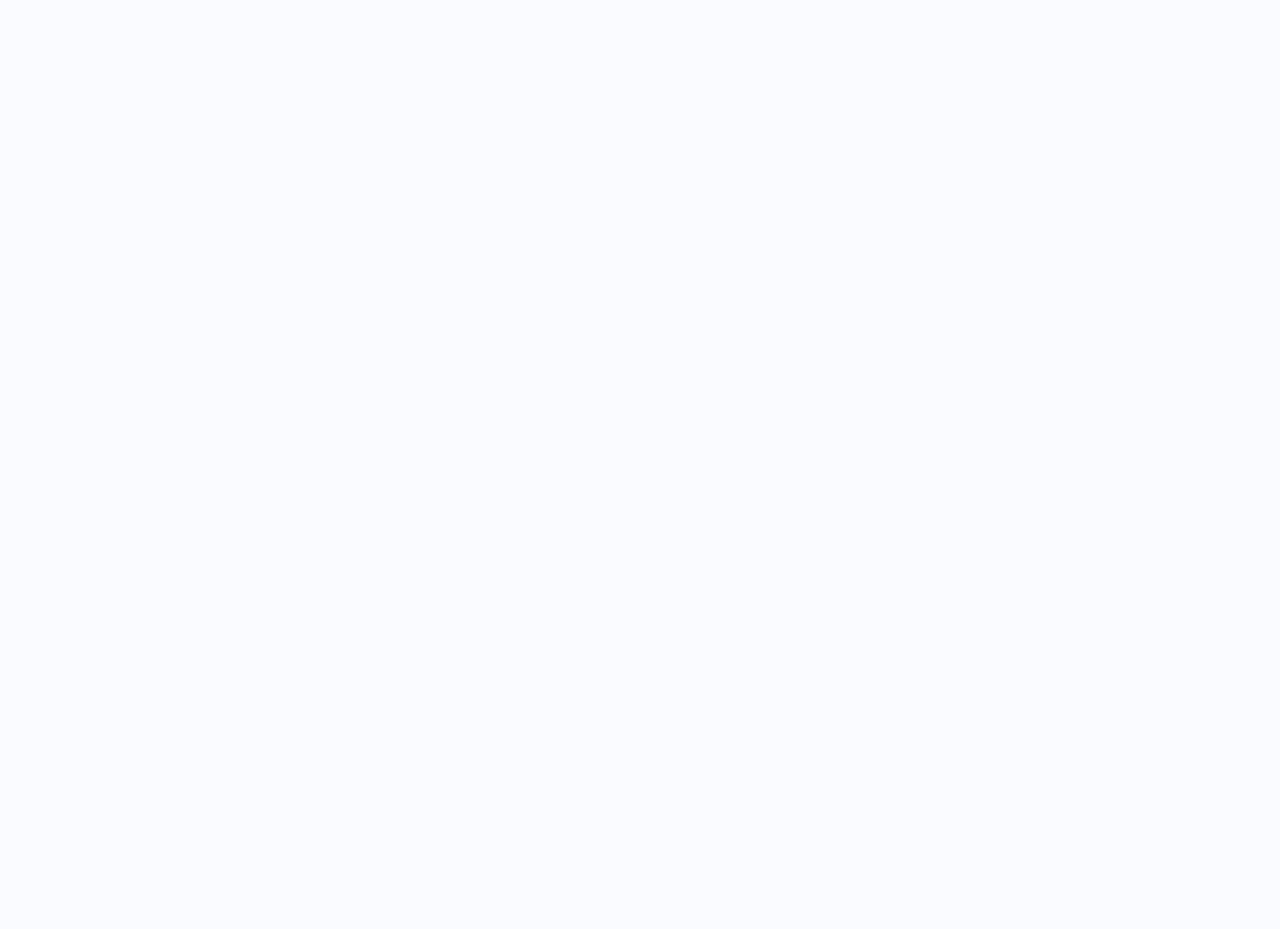
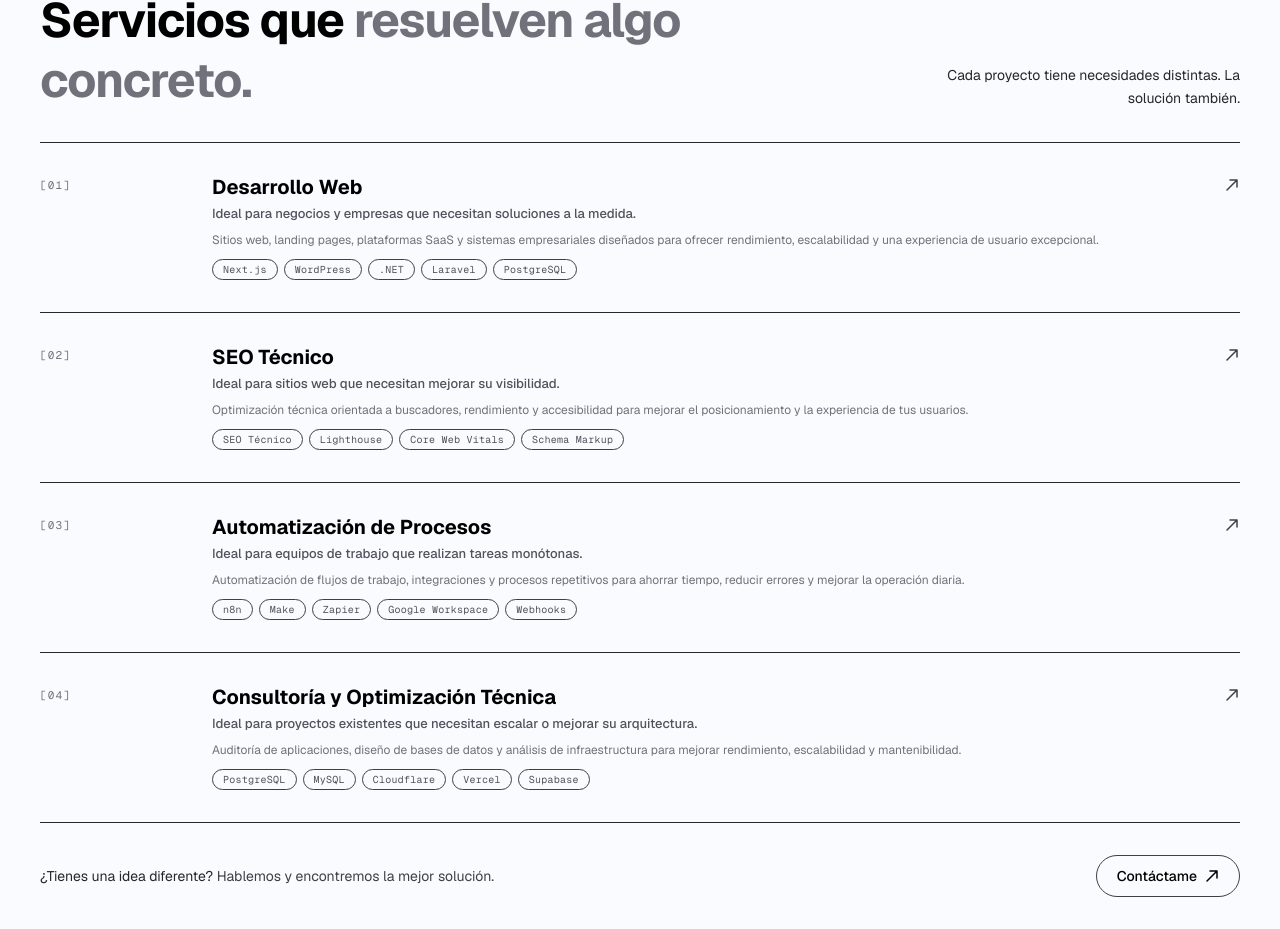
Before and after one commit to Brayandlczz/yannie.dev, a Next.js app: page / in a window 1280 px wide. Shown: the part 849-1778 px from the top of the page. Before the commit the page ends 800 px from the top, so only its background shows below. Built offline with nearby package versions, Linux system fonts and the light colour scheme.

Commit message:
feat(services): add services section (#2)

```diff
--- /dev/null
+++ b/src/app/features/services/animations/services-animations.ts
@@ -0,0 +1,80 @@
+import type { Variants } from "framer-motion";
+
+const EASE: [number, number, number, number] = [0.22, 1, 0.36, 1];
+
+export const servicesContainerVariants: Variants = {
+  hidden: {},
+  visible: {
+    transition: {
+      staggerChildren: 0.08,
+      delayChildren: 0.1,
+    },
+  },
+};
+
+export const servicesHeaderVariants: Variants = {
+  hidden: { opacity: 0, y: 20 },
+  visible: {
+    opacity: 1,
+    y: 0,
+    transition: {
+      duration: 0.6,
+      ease: EASE,
+    },
+  },
+};
+
+export const serviceRowVariants: Variants = {
+  hidden: { opacity: 0, y: 16 },
+  visible: {
+    opacity: 1,
+    y: 0,
+    transition: {
+      duration: 0.55,
+      ease: EASE,
+    },
+  },
+};
+
+export const arrowVariants: Variants = {
+  idle: {
+    x: 0,
+    y: 0,
+    rotate: 0,
+    scale: 1,
+    color: "rgb(63 63 70)",
+  },
+  hover: {
+    x: 3,
+    y: -3,
+    rotate: 5,
+    scale: 1.15,
+    color: "rgb(167 139 250)",
+    transition: {
+      duration: 0.25,
+      ease: EASE,
+    },
+  },
+};
+
+export const rowContentVariants: Variants = {
+  idle: {
+    x: 0,
+    transition: { duration: 0.3, ease: EASE },
+  },
+  hover: {
+    x: 6,
+    transition: { duration: 0.3, ease: EASE },
+  },
+};
+
+export const rowTitleVariants: Variants = {
+  idle: {
+    color: "rgb(0 0 0)",
+    transition: { duration: 0.25 },
+  },
+  hover: {
+    color: "rgb(109 40 217)",
+    transition: { duration: 0.25 },
+  },
+};
--- /dev/null
+++ b/src/app/features/services/components/services-row.tsx
@@ -0,0 +1,99 @@
+"use client";
+
+import { useState } from "react";
+import { motion } from "framer-motion";
+import type { Service } from "../constants/services-constants";
+import {
+  serviceRowVariants,
+  arrowVariants,
+  rowContentVariants,
+  rowTitleVariants,
+} from "../animations/services-animations";
+
+interface ServicesRowProps {
+  service: Service;
+}
+
+export default function ServicesRow({ service }: ServicesRowProps) {
+  const [hovered, setHovered] = useState(false);
+
+  return (
+    <motion.article
+      variants={serviceRowVariants}
+      onHoverStart={() => setHovered(true)}
+      onHoverEnd={() => setHovered(false)}
+      className="group relative grid grid-cols-1 gap-4 border-t py-8 transition-colors duration-300 cursor-pointer sm:grid-cols-[120px_1fr] sm:gap-8 lg:grid-cols-[140px_1fr_auto]"
+      style={{
+        borderColor: hovered ? "rgba(139,92,246,0.5)" : "rgb(39 39 42)",
+      }}
+    >
+      <div className="relative flex items-start justify-center pt-0.5 sm:justify-start">
+        <motion.span
+          className="font-mono text-[11px] tracking-widest"
+          animate={{ color: hovered ? "rgb(167 139 250)" : "rgb(113 113 122)" }}
+          transition={{ duration: 0.25 }}
+        >
+          [{service.id}]
+        </motion.span>
+      </div>
+
+      <motion.div
+        variants={rowContentVariants}
+        animate={hovered ? "hover" : "idle"}
+        className="relative flex flex-col gap-2 text-center sm:text-left"
+      >
+        <div className="flex flex-col gap-1">
+          <motion.h3
+            variants={rowTitleVariants}
+            animate={hovered ? "hover" : "idle"}
+            className="text-lg font-bold leading-tight sm:text-xl"
+          >
+            {service.name}
+          </motion.h3>
+          <p className="text-[13px] font-medium text-zinc-600">{service.tagline}</p>
+        </div>
+
+        <p className="text-[12px] leading-relaxed text-zinc-500">
+          {service.description}
+        </p>
+
+        <ul
+          className="flex flex-wrap justify-center gap-1.5 sm:justify-start"
+          aria-label="Stack tecnológico"
+        >
+          {service.stack.map((tech) => (
+            <motion.li
+              key={tech}
+              animate={{
+                borderColor: hovered ? "rgb(113 113 122)" : "rgb(63 63 70)",
+              }}
+              transition={{ duration: 0.25 }}
+              className="rounded-full border px-2.5 py-0.5 font-mono text-[10px] tracking-wide text-zinc-600"
+            >
+              {tech}
+            </motion.li>
+          ))}
+        </ul>
+      </motion.div>
+
+      <div className="relative hidden items-start pt-0.5 lg:flex">
+        <motion.svg
+          viewBox="0 0 16 16"
+          fill="none"
+          aria-hidden="true"
+          className="h-4 w-4"
+          variants={arrowVariants}
+          animate={hovered ? "hover" : "idle"}
+        >
+          <path
+            d="M3 13L13 3M13 3H6M13 3V10"
+            stroke="currentColor"
+            strokeWidth="1.5"
+            strokeLinecap="round"
+            strokeLinejoin="round"
+          />
+        </motion.svg>
+      </div>
+    </motion.article>
+  );
+}
--- /dev/null
+++ b/src/app/features/services/components/services.tsx
@@ -0,0 +1,85 @@
+"use client";
+
+import { useRef } from "react";
+import { motion, useInView } from "framer-motion";
+import { SERVICES } from "../constants/services-constants";
+import ServicesRow from "./services-row";
+import {
+  servicesContainerVariants,
+  servicesHeaderVariants,
+} from "../animations/services-animations";
+
+export function Services() {
+  const ref = useRef<HTMLElement>(null);
+  const isInView = useInView(ref, { once: true, margin: "-10% 0px" });
+
+  return (
+    <section
+      id="services"
+      ref={ref}
+      aria-labelledby="services-heading"
+      className="relative mx-auto max-w-7xl px-6 sm:px-10 scroll-mt-22"
+    >
+      <motion.div
+        variants={servicesHeaderVariants}
+        initial="hidden"
+        animate={isInView ? "visible" : "hidden"}
+        className="mb-8 flex flex-col items-center gap-6 text-center sm:flex-row sm:items-end sm:justify-between sm:text-left"
+      >
+        <div className="flex flex-col items-center gap-3 sm:items-start">
+          <span className="inline-flex w-fit items-center gap-1.5 rounded-full border border-zinc-800 px-3 py-1 font-mono text-[11px] tracking-widest text-black">
+            <span
+              className="h-1.5 w-1.5 rounded-full bg-violet-500"
+              aria-hidden="true"
+            />
+            ¿Cómo puedo ayudarte?
+          </span>
+
+          <h2
+            id="services-heading"
+            className="text-[clamp(1.75rem,5vw,3rem)] font-bold leading-tight tracking-tight text-black"
+          >
+            Servicios que <span className="text-zinc-500">resuelven algo concreto.</span>
+          </h2>
+        </div>
+
+        <p className="max-w-xs text-sm leading-relaxed text-zinc-800 sm:text-right">
+          Cada proyecto tiene necesidades distintas. La solución también.
+        </p>
+      </motion.div>
+
+      <motion.div
+        variants={servicesContainerVariants}
+        initial="hidden"
+        animate={isInView ? "visible" : "hidden"}
+        role="list"
+        aria-label="Lista de servicios"
+      >
+        {SERVICES.map((service) => (
+          <ServicesRow key={service.id} service={service} />
+        ))}
+
+        <div className="border-t border-zinc-800" aria-hidden="true" />
+      </motion.div>
+
+      <motion.div
+        variants={servicesHeaderVariants}
+        initial="hidden"
+        animate={isInView ? "visible" : "hidden"}
+        className="mt-8 pb-8 flex flex-col items-center gap-3 text-center sm:flex-row sm:items-center sm:justify-between sm:text-left"
+      >
+        <p className="text-sm text-zinc-800">
+          ¿Tienes una idea diferente?{" "}
+          <span className="text-zinc-700">Hablemos y encontremos la mejor solución.</span>
+        </p>
+        <a
+          href="#contact"
+          className="group inline-flex shrink-0 items-center gap-2 rounded-full border border-zinc-700 px-5 py-2.5 text-sm font-medium text-black transition-colors duration-200 hover:border-violet-700 hover:text-violet-700"
+        >
+          Contáctame
+          <svg fill="none" aria-hidden="true" className="h-3.5 w-3.5 transition-transform duration-200 group-hover:translate-x-0.5 group-hover:-translate-y-0.5" viewBox="0 0 14 14"><path stroke="currentColor" strokeLinecap="round" strokeLinejoin="round" strokeWidth="1.5" d="M2 12 12 2m0 0H5m7 0v7"/></svg>
+        </a>
+      </motion.div>
+    </section>
+  );
+}
--- /dev/null
+++ b/src/app/features/services/constants/services-constants.ts
@@ -0,0 +1,42 @@
+export interface Service {
+  id: string;
+  name: string;
+  tagline: string;
+  description: string;
+  stack: string[];
+}
+
+export const SERVICES: Service[] = [
+  {
+    id: "01",
+    name: "Desarrollo Web",
+    tagline: "Ideal para negocios y empresas que necesitan soluciones a la medida.",
+    description:
+      "Sitios web, landing pages, plataformas SaaS y sistemas empresariales diseñados para ofrecer rendimiento, escalabilidad y una experiencia de usuario excepcional.",
+    stack: ["Next.js", "WordPress", ".NET", "Laravel", "PostgreSQL"],
+  },
+  {
+    id: "02",
+    name: "SEO Técnico",
+    tagline: "Ideal para sitios web que necesitan mejorar su visibilidad.",
+    description:
+      "Optimización técnica orientada a buscadores, rendimiento y accesibilidad para mejorar el posicionamiento y la experiencia de tus usuarios.",
+    stack: ["SEO Técnico", "Lighthouse", "Core Web Vitals", "Schema Markup"],
+  },
+  {
+    id: "03",
+    name: "Automatización de Procesos",
+    tagline: "Ideal para equipos de trabajo que realizan tareas monótonas.",
+    description:
+      "Automatización de flujos de trabajo, integraciones y procesos repetitivos para ahorrar tiempo, reducir errores y mejorar la operación diaria.",
+    stack: ["n8n", "Make", "Zapier", "Google Workspace", "Webhooks"],
+  },
+  {
+    id: "04",
+    name: "Consultoría y Optimización Técnica",
+    tagline: "Ideal para proyectos existentes que necesitan escalar o mejorar su arquitectura.",
+    description:
+      "Auditoría de aplicaciones, diseño de bases de datos y análisis de infraestructura para mejorar rendimiento, escalabilidad y mantenibilidad.",
+    stack: ["PostgreSQL", "MySQL", "Cloudflare", "Vercel", "Supabase"],
+  },
+];
--- /dev/null
+++ b/src/app/features/services/index.ts
@@ -0,0 +1 @@
+export { Services } from "./components/services";
--- a/src/app/page.tsx
+++ b/src/app/page.tsx
@@ -1,9 +1,11 @@
 import { Hero } from "@/app/features/hero";
+import { Services} from "@/app/features/services"
 
 export default function Home() {
   return (
     <main>
       <Hero />
+      <Services />
     </main>
   );
 }
```
